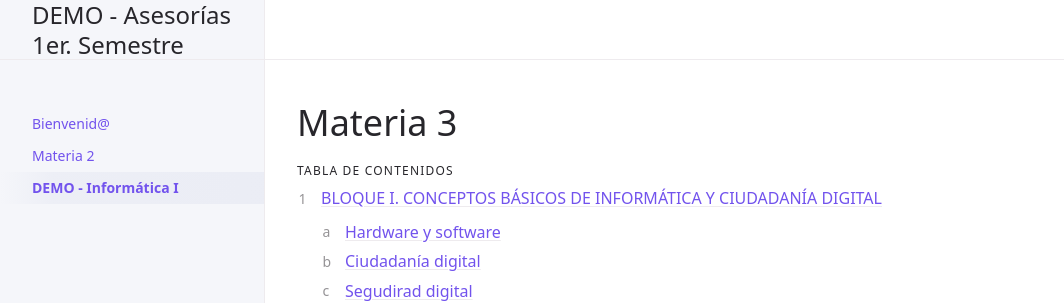
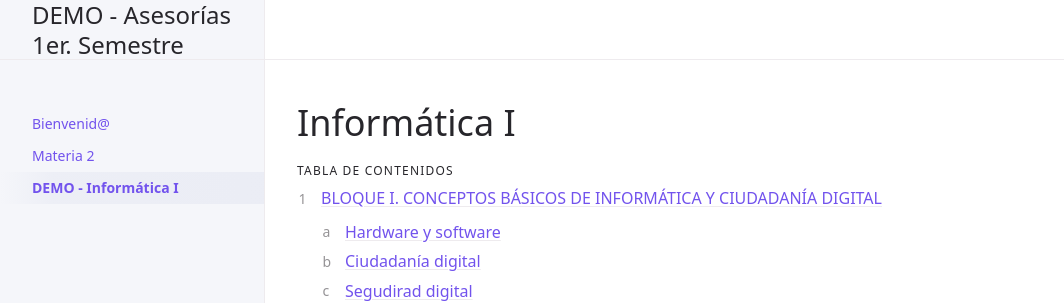
Before and after one commit to CoBachBC/demo-asesorias, a Jekyll site: the page built from docs/materia-3.md, in a window 1280 px wide and 900 px high. Shown: the top 303 px of the window, without its empty margins (107-1171 px from the left). Built offline with Jekyll 4.4.1, drawn with Linux system fonts in a browser that asks for light colours.

Commit message:
Update materia-3.md

```diff
--- a/docs/materia-3.md
+++ b/docs/materia-3.md
@@ -4,7 +4,7 @@ title: DEMO - Informática I
 nav_order: 3
 ---
 
-# Materia 3
+# Informática I
 {: .no_toc }
 
 {% comment %}
```
